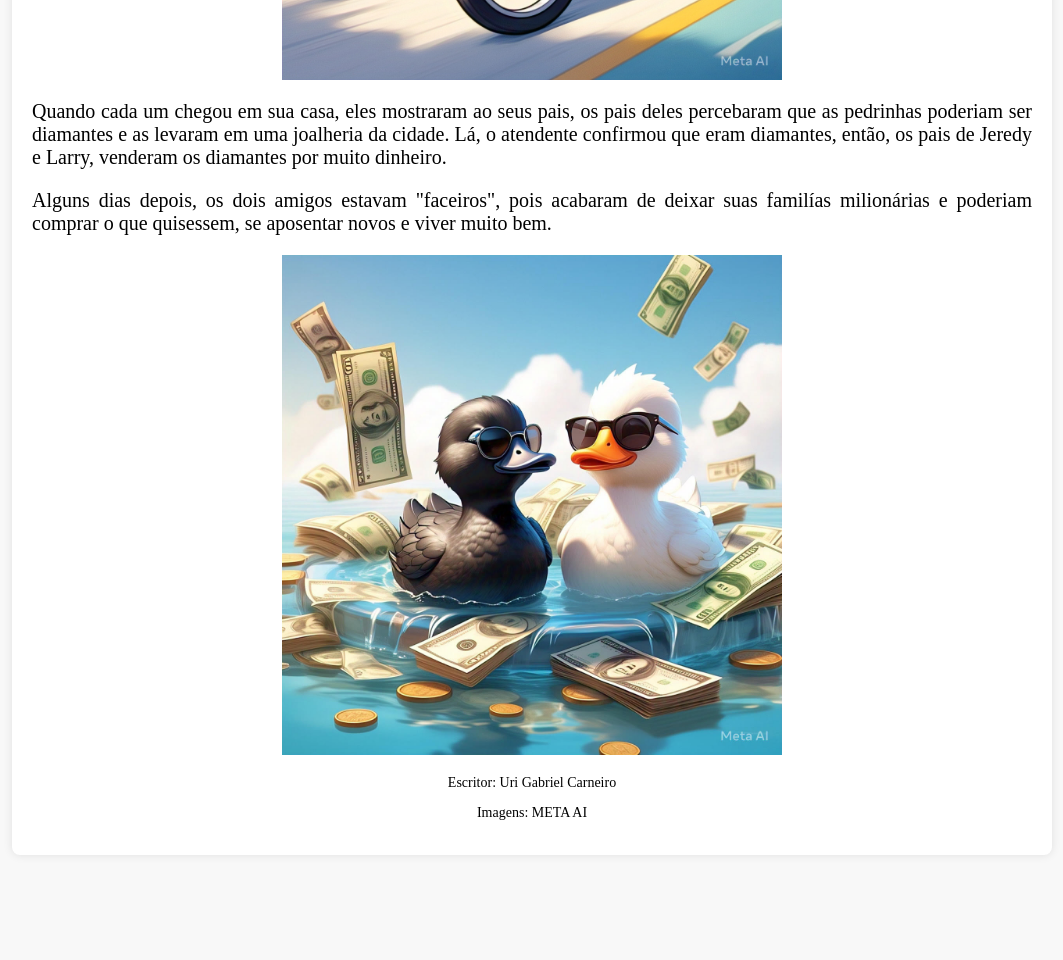
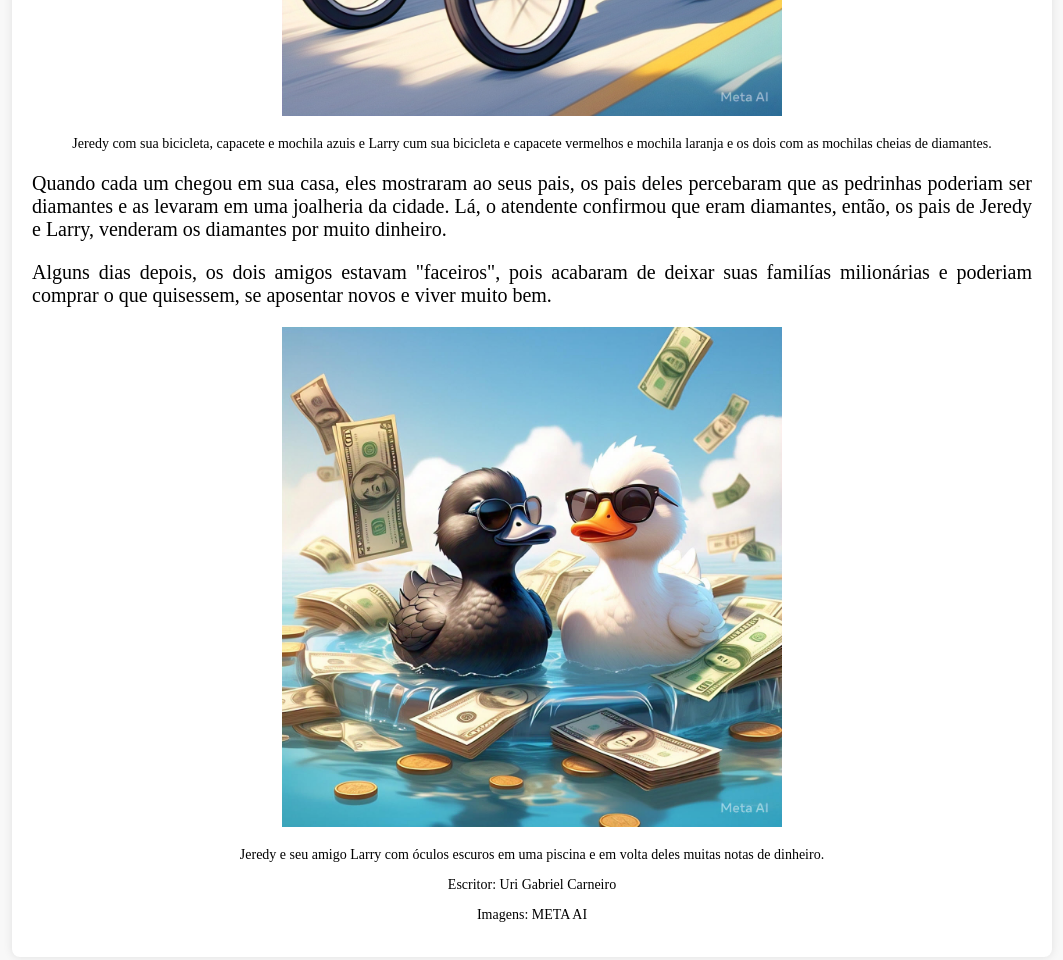
Before and after one commit to ugc06/Programacao, a plain HTML site: page index.html in a window 1280 px wide. Shown: the part 3020-3980 px from the top of the page, without its empty margins (108-1171 px from the left). Before the commit the page ends 3895 px from the top, so only its background shows below. Drawn offline with Linux system fonts and the light colour scheme.

Commit message:
Update index.html

```diff
--- a/index.html
+++ b/index.html
@@ -58,14 +58,17 @@
         <p> Quando chegaram lá, eles viram uma placa de aviso para não entrar na caverna, deram uma olhada, mas mesmo com a placa decidiram entrar na para explorar. Depois de um tempo explorando a caverna, eles encontraram uma pequena entrada para um espaço na caverna, Jeredy viu a entrada e perguntou para Larry: _ Vamos?</p>
         <p> Larry respondeu que sim, e qundo eles entraram,viram vários pontinhos brilhantes e ficaram impressionados e curiosos sobre oque poderia ser aqueles pontinhos.</p>
         <div class="center"><img src="95eea1f7-3950-4aed-8481-6873d107f843.jpeg" width="500" height="500"></div>
+        <p class="small-text">Jeredy e seu amigo Larry em uma caverna com vários pontinhos azuis brilhantes em volta deles.</p>
         <p> Os dois então decidiram ir embora, pois já estava ficando tarde, mas que voltariam com suas mochilas no próximo dia para levar algumas daquelas pedrinhas misteriosas.</p>
         <p> No outro dia, Jeredy levantou cedo e já mandou mensagem para Larry para eles irem na caverna depois do café da manhã. Quando estavam prontos, os dois pegaram suas bicicletas e suas bolsas e partiram para a caverna.</p>
         <p> Chegando lá, os dois caminharam pela caverna procurando aquela entrada novamente, mas pegaram um caminho errado e se perderam, quando perceberam que estavam perdidos eles entraram em desespero, então Jeredy disse: _Vamos manter a calma e tentar lembrar por onde viémos.</p>
         <p> Eles pararam e ficaram conversando sobre de onde os dois poderiam ter vindo. Depois de um tempo conversando eles entraram em um acordo e seguiram caminho, coincidentemente, eles pegaram um caminho que deu direto no lugar das pedrinhas brilhantes, os dois pegaram suas bolsas e pegaram várias pedrinhas e colocaram em suas bolsas. Como os dois já sabiam daquele lugar, eles procuraram a entrada que eles acharam no dia anterior, pois já conheciam o caminho daquela entradinha. Após acharem a saída, pegaram suas bicicletas e foram embora.</p>
         <div class="center"><img src="24334c7c-243a-4658-8c53-7d876055229d.jpeg" width="500" height="500"></div>
+        <p class="small-text">Jeredy com sua bicicleta, capacete e mochila azuis e Larry cum sua bicicleta e capacete vermelhos e mochila laranja e os dois com as mochilas cheias de diamantes.</p>
         <p> Quando cada um chegou em sua casa, eles mostraram ao seus pais, os pais deles percebaram que as pedrinhas poderiam ser diamantes e as levaram em uma joalheria da cidade. Lá, o atendente confirmou que eram diamantes, então, os pais de Jeredy e Larry, venderam os diamantes por muito dinheiro.</p>
         <p> Alguns dias depois, os dois amigos estavam "faceiros", pois acabaram de deixar suas familías milionárias e poderiam comprar o que quisessem, se aposentar novos e viver muito bem.</p>
         <div class="center"><img src="unnamed (1).jpg" width="500" height="500"></div>
+        <p class="small-text">Jeredy e seu amigo Larry com óculos escuros em uma piscina e em volta deles muitas notas de dinheiro.</p>
         <p class="small-text">Escritor: Uri Gabriel Carneiro</p>
         <p class="small-text">Imagens: META AI</p>
     </div>
```
